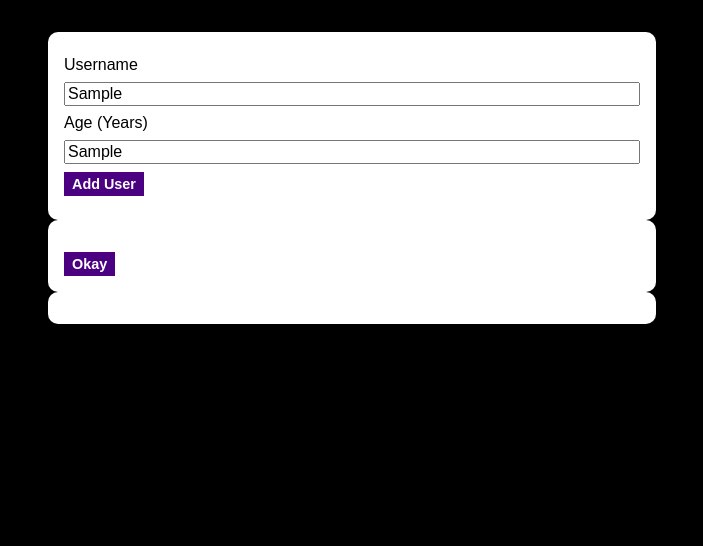
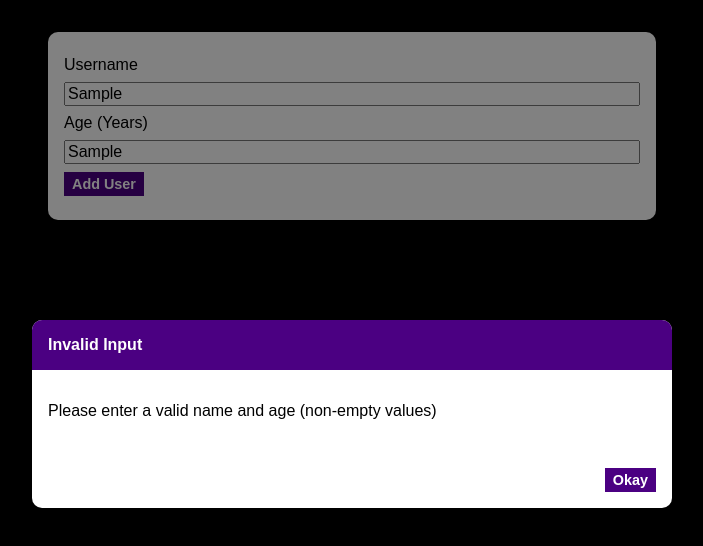
Before and after one commit to jeffMullen/react-guide-username, a React (Create React App) app: page / in a window 1280 px wide. Both pictures are taken after typing "Sample", "Sample" into the empty fields and a click on the button "Add User". Shown: the top 546 px of the page, without its empty margins (288-991 px from the left). Built offline with nearby package versions, Linux system fonts and the light colour scheme.

Commit message:
modal positioned correctly and displays text corresponding to the error

```diff
--- a/src/components/UI/Button/Button.js
+++ b/src/components/UI/Button/Button.js
@@ -4,7 +4,7 @@ import styles from "./Button.module.css";
 
 const Button = (props) => {
   return (
-    <button type={props.type} className={styles.button}>
+    <button type={props.type} className={styles.button} onClick={props.event}>
       {props.children}
     </button>
   );
--- a/src/components/UI/ErrorModal/ErrorModal.js
+++ b/src/components/UI/ErrorModal/ErrorModal.js
@@ -5,13 +5,28 @@ import Button from "../Button/Button";
 import styles from "./ErrorModal.module.css";
 
 const ErrorModal = (props) => {
+  const handleClick = () => {
+    props.setModal(false);
+  };
+
   return (
     <>
       {props.modal ? (
-        <Card>
-          <p>{props.modalText}</p>
-          <Button type="button">Okay</Button>
-        </Card>
+        <div className={styles.modalWrapper}>
+          <Card className={styles.modal}>
+            <h2 className={styles.header}>Invalid Input</h2>
+            <p className={styles.paragraph}>{props.modalText}</p>
+            <div className={styles.buttonDiv}>
+              <Button
+                type="button"
+                event={handleClick}
+                className={styles.button}
+              >
+                Okay
+              </Button>
+            </div>
+          </Card>
+        </div>
       ) : (
         ""
       )}
--- a/src/components/UI/ErrorModal/ErrorModal.module.css
+++ b/src/components/UI/ErrorModal/ErrorModal.module.css
@@ -0,0 +1,42 @@
+.modalWrapper {
+  position: absolute;
+  top: 0;
+  left: 0;
+  height: 100%;
+  width: 100%;
+  z-index: 2;
+  background: rgba(0, 0, 0, 0.494);
+}
+
+.modal {
+  margin-top: 25%;
+  padding: 0;
+  display: flex;
+  flex-direction: column;
+  justify-content: space-between;
+}
+
+.header,
+.paragraph {
+  padding: 1rem;
+}
+
+.header {
+  background: indigo;
+  color: white;
+  margin: 0;
+  border-radius: 10px 10px 0 0;
+}
+
+.paragraph {
+  align-self: flex-start;
+}
+
+.buttonDiv {
+  margin: 1rem;
+  text-align: right;
+}
+
+.button {
+  margin-left: auto;
+}
--- a/src/components/UserForm/UserForm.js
+++ b/src/components/UserForm/UserForm.js
@@ -16,9 +16,9 @@ const UserForm = (props) => {
   const [modalText, setModalText] = useState("");
 
   const nameHandler = (event) => {
-    const name = event.target.value.trim();
+    const tempName = event.target.value.trim();
 
-    if (name.length === 0) {
+    if (tempName.length === 0) {
     } else {
       setIsValidName(true);
     }
@@ -26,10 +26,10 @@ const UserForm = (props) => {
   };
 
   const ageHandler = (event) => {
-    const age = event.target.value.trim();
+    const tempAge = event.target.value.trim();
     const numberAge = parseInt(age);
 
-    if (age.length === 0 || isNaN(numberAge) || age[0] === "-") {
+    if (tempAge.length === 0 || isNaN(numberAge)) {
     } else {
       setIsValidAge(true);
     }
@@ -40,6 +40,13 @@ const UserForm = (props) => {
     event.preventDefault();
 
     if (!isValidName || !isValidAge) {
+      setModalText("Please enter a valid name and age (non-empty values)");
+      setModal(true);
+      return;
+    }
+
+    if (age[0] === "-") {
+      setModalText("Please enter a valid age (>0)");
       setModal(true);
       return;
     }
--- a/src/components/UserList/UserList.js
+++ b/src/components/UserList/UserList.js
@@ -5,6 +5,7 @@ import Card from "../UI/Card/Card";
 const UserList = (props) => {
   return (
     <>
+      {props.users.length > 0 ? (
         <Card>
           {props.users.map((user) => (
             <p key={user.id}>
@@ -12,6 +13,9 @@ const UserList = (props) => {
             </p>
           ))}
         </Card>
+      ) : (
+        ""
+      )}
     </>
   );
 };
```
Lines whose indentation alone changed are shown as unchanged.
